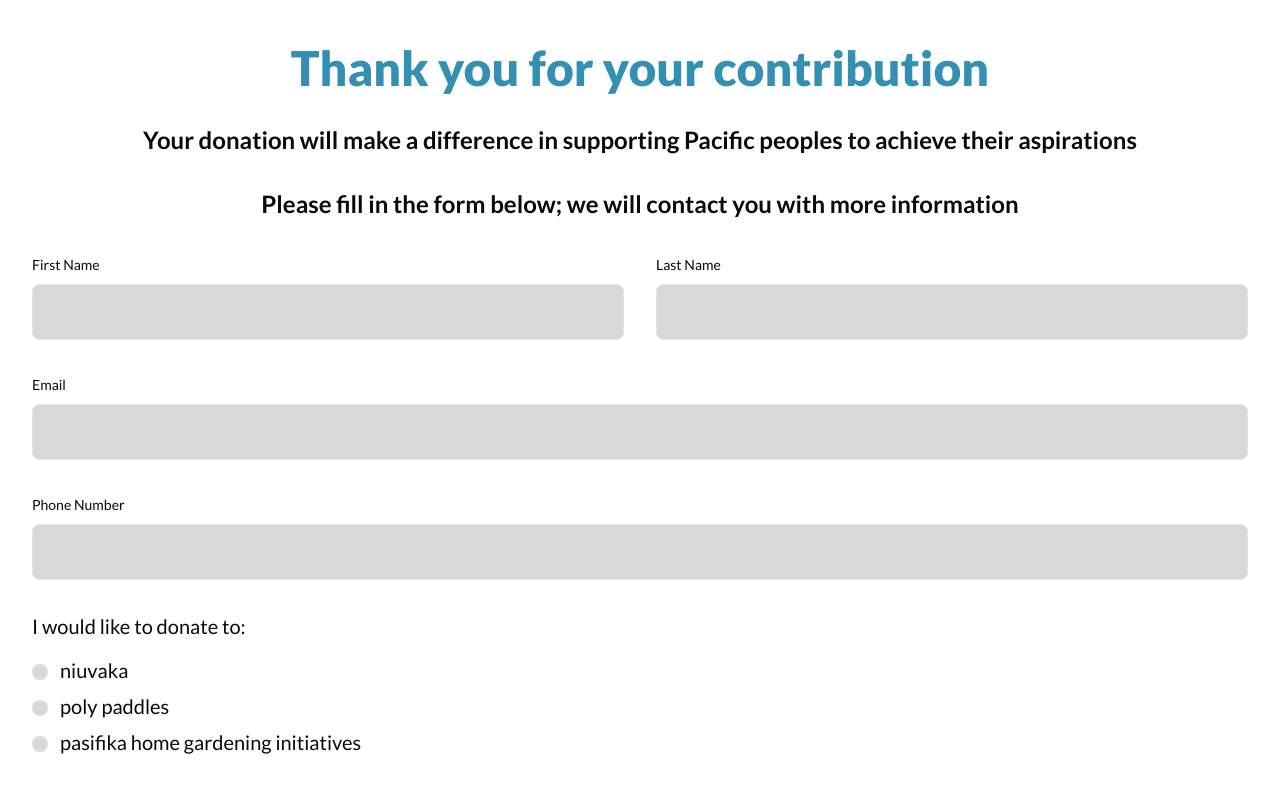
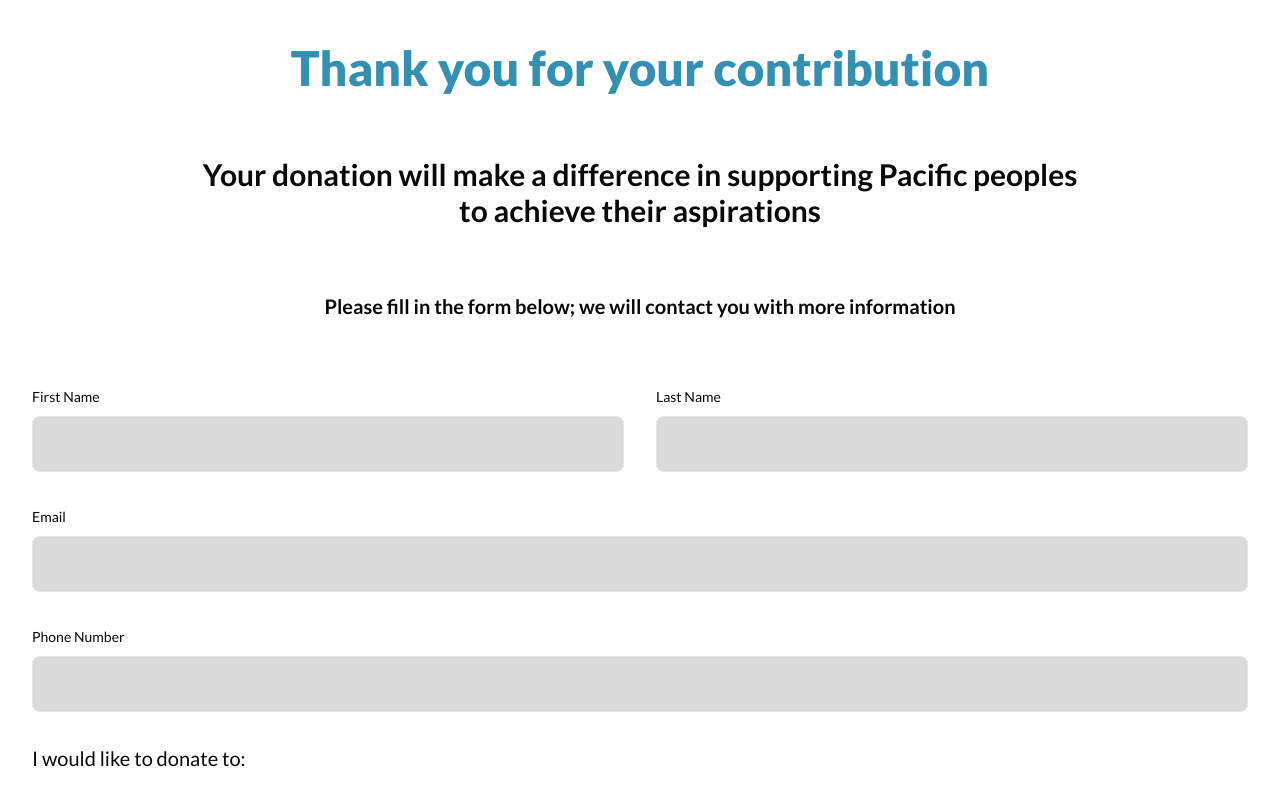
Before and after one commit to jhigger/niuvaka-trust, a Next.js app: page /donate in a window 1280 px wide. Shown: the part 1060-1850 px from the top of the page. Built offline with nearby package versions, Linux system fonts and the light colour scheme.

Commit message:
feat: update spacing, text size, capitalization

```diff
--- a/src/components/Forms/DonationForm.tsx
+++ b/src/components/Forms/DonationForm.tsx
@@ -144,7 +144,7 @@ const DonationForm = () => {
                     return (
                       <FormItem
                         key={item}
-                        className="flex flex-row items-start space-x-3 space-y-0"
+                        className="flex flex-row items-start space-x-3 space-y-0 capitalize"
                       >
                         <FormControl>
                           <Checkbox
--- a/src/pages/donate.tsx
+++ b/src/pages/donate.tsx
@@ -28,15 +28,15 @@ const Donate = () => {
           </div>
         </section>
 
-        <section className="mx-auto my-16 flex max-w-screen-xl flex-col gap-8 md:p-8">
+        <section className="mx-auto my-16 flex max-w-screen-xl flex-col items-center gap-16 md:p-8">
           <h1 className="text-center text-3xl font-black text-mint-500 lg:text-5xl">
             Thank you for your contribution
           </h1>
-          <p className="text-center text-lg font-bold lg:text-2xl">
+          <p className="max-w-4xl text-center text-xl font-bold lg:text-3xl">
             Your donation will make a difference in supporting Pacific peoples
             to achieve their aspirations
           </p>
-          <p className="text-center text-lg font-bold lg:text-2xl">
+          <p className="text-center text-base font-bold lg:text-xl">
             Please fill in the form below; we will contact you with more
             information
           </p>
```
